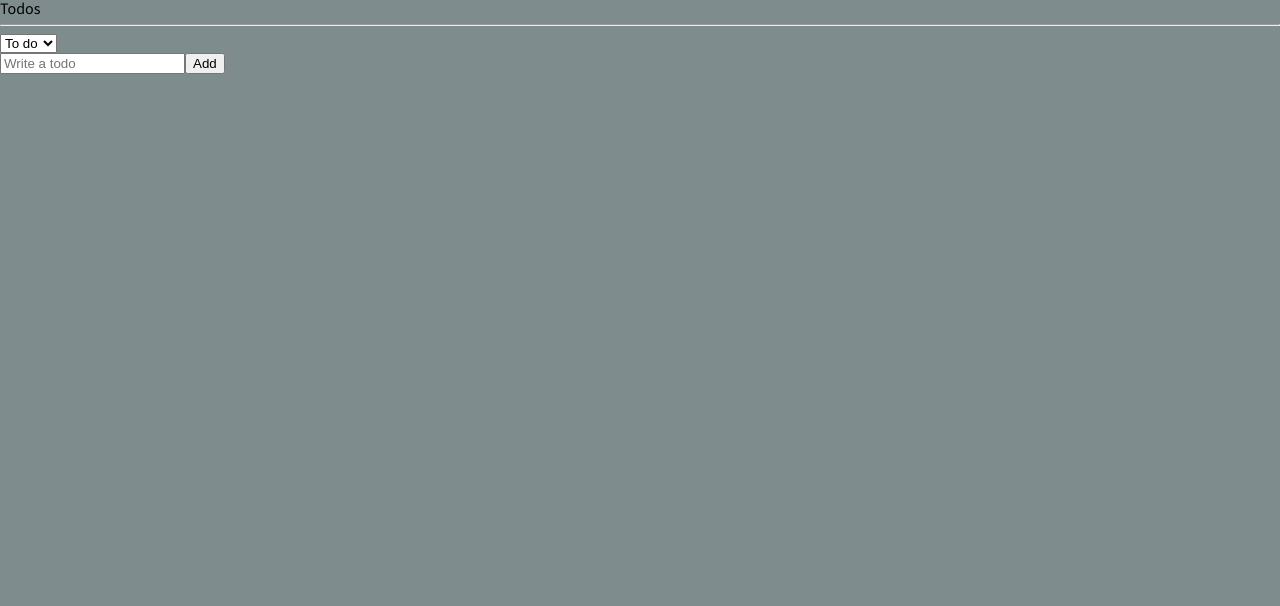
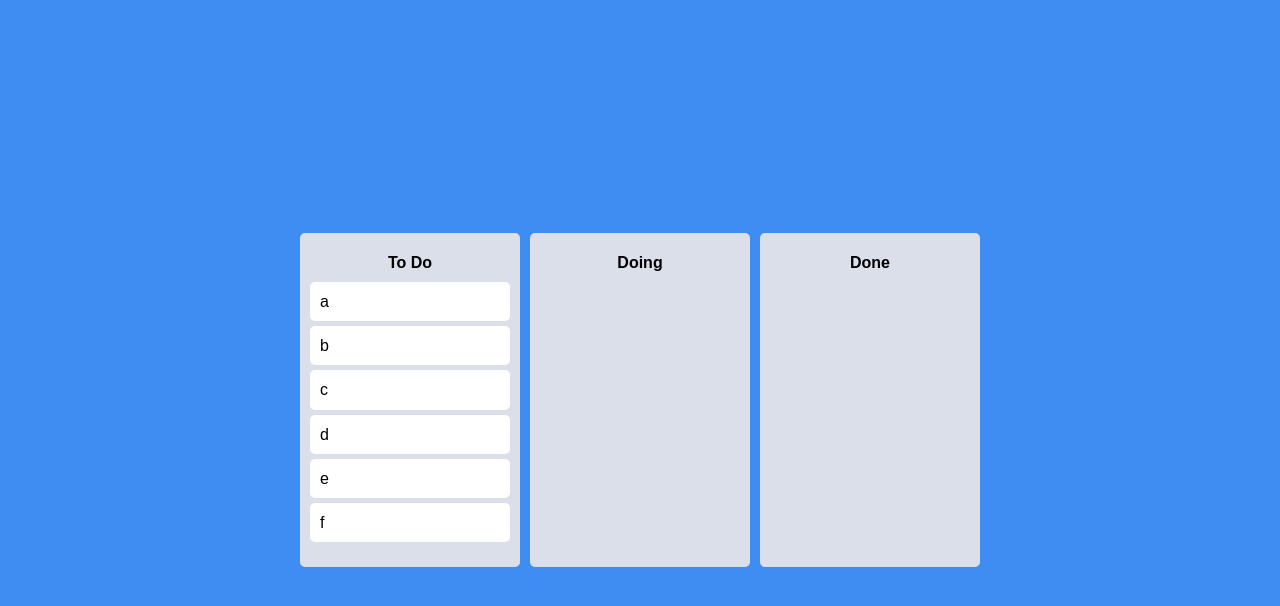
Before and after one commit to tiyang0110/react-todo-ex, a React (Create React App) app: page / in a window 1280 px wide. Shown: the top 606 px of the page. Built offline with nearby package versions, Linux system fonts and the light colour scheme.

Commit message:
Trello 6.10 할차례

```diff
--- a/package.json
+++ b/package.json
@@ -14,6 +14,7 @@
     "install": "^0.13.0",
     "react": "^18.2.0",
     "react-apexcharts": "^1.4.0",
+    "react-beautiful-dnd": "^13.1.0",
     "react-dom": "^18.2.0",
     "react-helmet": "^6.1.0",
     "react-hook-form": "^7.33.1",
@@ -52,6 +53,7 @@
     ]
   },
   "devDependencies": {
+    "@types/react-beautiful-dnd": "^13.1.2",
     "@types/react-helmet": "^6.1.5",
     "@types/styled-components": "^5.1.25"
   }
--- a/src/App.tsx
+++ b/src/App.tsx
@@ -1,73 +1,56 @@
-import { createGlobalStyle } from "styled-components";
-import TodoList from "./component/TodoList";
+import { DragDropContext, DropResult } from "react-beautiful-dnd";
+import { useRecoilState } from "recoil";
+import styled from "styled-components";
+import { todoState } from "./atmos";
+import Board from "./Components/Board";
 
-const GlobalStyle = createGlobalStyle`
-  @import url('https://fonts.googleapis.com/css2?family=Source+Sans+Pro:wght@300;400&display=swap');
 
-  html, body, div, span, applet, object, iframe,
-  h1, h2, h3, h4, h5, h6, p, blockquote, pre,
-  a, abbr, acronym, address, big, cite, code,
-  del, dfn, em, img, ins, kbd, q, s, samp,
-  small, strike, strong, sub, sup, tt, var,
-  b, u, i, center,
-  dl, dt, dd, ol, ul, li,
-  fieldset, form, label, legend,
-  table, caption, tbody, tfoot, thead, tr, th, td,
-  article, aside, canvas, details, embed,
-  figure, figcaption, footer, header, hgroup,
-  menu, nav, output, ruby, section, summary,
-  time, mark, audio, video {
-    margin: 0;
-    padding: 0;
-    border: 0;
-    font-size: 100%;
-    font: inherit;
-    vertical-align: baseline;
-  }
-  /* HTML5 display-role reset for older browsers */
-  article, aside, details, figcaption, figure,
-  footer, header, hgroup, menu, nav, section {
-    display: block;
-  }
-  body {
-    line-height: 1;
-  }
-  ol, ul {
-    list-style: none;
-  }
-  blockquote, q {
-    quotes: none;
-  }
-  blockquote:before, blockquote:after,
-  q:before, q:after {
-    content: '';
-    content: none;
-  }
-  table {
-    border-collapse: collapse;
-    border-spacing: 0;
-  }
-  *{
-    box-sizing: border-box;
-  }
-  body{
-    font-family: 'Source Sans Pro', sans-serif;
-    background-color: ${(props) => props.theme.bgColor};
-    color: ${(props) => props.theme.textColor}
-  }
-  a{
-    text-decoration: none;
-    color: inherit;
-  }
-`
+const Wrapper = styled.div`
+  display: flex;
+  max-width: 680px;
+  width: 100%;
+  margin: 0 auto;
+  justify-content: center;
+  align-items: center;
+  height: 100vh;
 
-function App() {
+`;
 
+const Boards = styled.div`
+  display: grid;
+  grid-template-columns: repeat(3, 1fr);
+  width: 100%;
+  gap: 10px;
+`;
+
+
+function App(){
+  const [todos, setTodos] = useRecoilState(todoState);
+
+  const onDragEnd = (info:DropResult) => {
+    const { destination, draggableId, source } = info;
+    if(destination?.droppableId === source.droppableId){
+      // 같은 보드에서 움직임
+      setTodos((allBoard) => {
+        const boardCopy = [...allBoard[source.droppableId]];
+        boardCopy.splice(source.index, 1);
+        boardCopy.splice(destination?.index, 0, draggableId);
+        return {
+          ...allBoard,
+          [source.droppableId]: boardCopy
+        };
+      })
+    }
+
+  };
   return (
-    <>
-      <GlobalStyle />
-      <TodoList />
-    </>
+    <DragDropContext onDragEnd={onDragEnd}>
+      <Wrapper>
+        <Boards>
+          {Object.keys(todos).map((boardId) => <Board boardId={boardId} key={boardId} todos={todos[boardId]} />)}
+        </Boards>
+      </Wrapper>
+    </DragDropContext>
   );
 }
 
--- /dev/null
+++ b/src/Components/Board.tsx
@@ -0,0 +1,42 @@
+import { Droppable } from "react-beautiful-dnd";
+import styled from "styled-components";
+import DragabbleCard from "../Components/DragabbleCard";
+
+
+const Wrapper = styled.div`
+  padding: 20px 10px;
+  background-color: ${(props) => props.theme.boardColor};
+  border-radius: 5px;
+  min-height: 200px;
+  display: flex;
+  flex-direction: column;
+  align-items: center;
+`;
+
+const BoardName = styled.h1`
+  font-weight: 700;
+  margin-bottom: 10px;
+`;
+
+interface IBoardProps {
+  todos: string[];
+  boardId: string;
+}
+
+function Board({todos, boardId}:IBoardProps){
+  return(
+    <Droppable droppableId={boardId}>
+      {(provided) => (
+        <Wrapper ref={provided.innerRef} {...provided.droppableProps}>
+          <BoardName>{boardId}</BoardName>
+          {todos.map((todo, index) => (
+            <DragabbleCard key={todo} todo={todo} index={index} />
+          ))}
+          {provided.placeholder}
+        </Wrapper>
+      )}
+    </Droppable>
+  )
+}
+
+export default Board;
--- /dev/null
+++ b/src/Components/DragabbleCard.tsx
@@ -0,0 +1,31 @@
+import { Draggable } from "react-beautiful-dnd";
+import styled from "styled-components";
+import React from "react";
+
+const Card = styled.div`
+  background-color: ${(props) => props.theme.cardColor};
+  padding: 10px 10px;
+  border-radius: 5px;
+  margin-bottom: 5px;
+  width: 100%;
+  box-sizing: border-box;
+`;
+
+interface IDragabbleCardProps{
+  todo: string;
+  index: number;
+}
+
+function DragabbleCard({todo, index}:IDragabbleCardProps){
+  return (
+    <Draggable key={todo} draggableId={todo} index={index}>
+      {(e) => (
+        <Card ref={e.innerRef} {...e.dragHandleProps} {...e.draggableProps}>
+          {todo}
+        </Card>
+      )}
+    </Draggable>
+  )
+}
+
+export default React.memo(DragabbleCard);
--- a/src/atmos.tsx
+++ b/src/atmos.tsx
@@ -1,45 +1,14 @@
 import { atom, selector } from "recoil";
-export enum Categories {
-  "TODO" = "TODO",
-  "DOING" = "DOING",
-  "DONE" = "DONE",
+
+interface ITodoState {
+  [key: string]: string[];
 }
 
-export interface ITodo {
-  text: string;
-  id: number;
-  category: Categories;
-}
-
-export const categoryState = atom<Categories>({
-  key: "category",
-  default: Categories.TODO,
+export const todoState = atom<ITodoState>({
+  key: "todo",
+  default: {
+    "To Do": ["a", "b", "c", "d", "e", "f"],
+    Doing: [],
+    Done: [],
+  },
 })
-
-export const todoState = atom<ITodo[]>({
-  key: "todo",
-  default: [],
-  effects: [({setSelf, onSet}) => {
-    const key = "todoList";
-    const savedValue = localStorage.getItem('todoList');
-    if (savedValue != null) {
-      setSelf(JSON.parse(savedValue));
-    }
-
-    onSet((newValue, _, isReset) => {
-      isReset
-        ? localStorage.removeItem(key)
-        : localStorage.setItem(key, JSON.stringify(newValue));
-    });
-  }]
-})
-
-export const todoSelector = selector({
-  key: "todoSelector",
-  get: ({get}) => {
-    const todos = get(todoState);
-    const category = get(categoryState);
-
-    return todos.filter(todo => todo.category === category);
-  }
-})
--- a/src/component/CreateTodo.tsx
+++ /dev/null
@@ -1,28 +0,0 @@
-import { useForm } from "react-hook-form";
-import { useRecoilValue, useSetRecoilState } from "recoil";
-import { categoryState, todoState } from "../atmos";
-
-interface IForm {
-  todo: string;
-}
-
-function CreateTodo(){
-  const setTodos = useSetRecoilState(todoState);
-  const category = useRecoilValue(categoryState);
-  const { register, handleSubmit, setValue } = useForm<IForm>();
-  const onSubmit = ({todo}:IForm) => {
-    setTodos((oldTodos) => [{text: todo, id:Date.now(), category}, ...oldTodos]);
-    setValue("todo", "");
-  };
-
-  return (
-    <form onSubmit={handleSubmit(onSubmit)}>
-      <input {...register("todo",{
-        required: "Write Todo!",
-      })} placeholder="Write a todo" />
-      <button>Add</button>
-    </form>
-  )
-}
-
-export default CreateTodo;
--- a/src/component/Todo.tsx
+++ /dev/null
@@ -1,37 +0,0 @@
-import { useSetRecoilState } from "recoil";
-import { Categories, ITodo, todoState } from "../atmos";
-
-function Todo({text, category, id}:ITodo){
-  const setTodo = useSetRecoilState(todoState);
-
-  const onClick = (event: React.MouseEvent<HTMLButtonElement>) => {
-    const { currentTarget: {name}} = event;
-
-    setTodo((oldTodos) => {
-      const targetIndex = oldTodos.findIndex(todo => todo.id === id);
-      const newTodo = { text, id, category: name as any };
-
-      return [...oldTodos.slice(0, targetIndex), newTodo, ...oldTodos.slice(targetIndex + 1)];
-    })
-  }
-
-  const todoDelete = (event: React.MouseEvent<HTMLButtonElement>) => {
-    setTodo((oldTodos) => {
-      const targetIndex = oldTodos.findIndex(todo => todo.id === id);
-
-      return [...oldTodos.slice(0, targetIndex), ...oldTodos.slice(targetIndex + 1)];
-    })
-  }
-
-  return (
-    <li>
-      <span>{text}</span>
-      {category !== Categories.TODO && <button name={Categories.TODO} onClick={onClick}>To do</button>}
-      {category !== Categories.DOING && <button name={Categories.DOING} onClick={onClick}>Doing</button>}
-      {category !== Categories.DONE && <button name={Categories.DONE} onClick={onClick}>Done</button>}
-      <button onClick={todoDelete}>❌</button>
-    </li>
-  );
-}
-
-export default Todo;
--- a/src/component/TodoList.tsx
+++ /dev/null
@@ -1,32 +0,0 @@
-import { useRecoilState, useRecoilValue } from "recoil";
-import { Categories, categoryState, todoSelector } from "../atmos";
-import CreateTodo from "./CreateTodo";
-import Todo from "./Todo";
-
-function TodoList(){
-  const todos = useRecoilValue(todoSelector);
-  const [category, setCategory] = useRecoilState(categoryState);
-  const onInput = (event:React.FormEvent<HTMLSelectElement>) => {
-    setCategory(event.currentTarget.value as any);
-  }
-
-  return (
-    <div>
-      <h1>Todos</h1>
-      <hr/>
-      <form>
-        <select value={category} onInput={onInput}>
-          <option value={Categories.TODO}>To do</option>
-          <option value={Categories.DOING}>Doing</option>
-          <option value={Categories.DONE}>Done</option>
-        </select>
-      </form>
-      <CreateTodo />
-      {todos?.map((todo) => (
-        <Todo key={todo.id} {...todo} />
-      ))}
-    </div>
-  );
-}
-
-export default TodoList;
--- a/src/index.tsx
+++ b/src/index.tsx
@@ -1,17 +1,48 @@
 import ReactDOM from 'react-dom/client';
 import { RecoilRoot } from 'recoil';
-import { ThemeProvider } from 'styled-components';
+import { createGlobalStyle, ThemeProvider } from 'styled-components';
 import App from './App';
-import { darkTheme } from './theme';
+import { defaultTheme } from './theme';
+
+const GlobalStyle = createGlobalStyle`
+  html, body, div, span, applet, object, iframe,
+  h1, h2, h3, h4, h5, h6, p, blockquote, pre,
+  a, abbr, acronym, address, big, cite, code,
+  del, dfn, em, img, ins, kbd, q, s, samp,
+  small, strike, strong, sub, sup, tt, var,
+  b, u, i, center,
+  dl, dt, dd, ol, ul, li,
+  fieldset, form, label, legend,
+  table, caption, tbody, tfoot, thead, tr, th, td,
+  article, aside, canvas, details, embed,
+  figure, figcaption, footer, header, hgroup,
+  menu, nav, output, ruby, section, summary,
+  time, mark, audio, video {
+    margin: 0;
+    padding: 0;
+    border: 0;
+    font-size: 100%;
+    font: inherit;
+    vertical-align: baseline;
+  }
+
+  body{
+    font-weight: 300;
+    font-family: 'Source Sans Pro', sans-serif;
+    background-color: ${(props) => props.theme.bgColor};
+    color: black;
+    line-height: 1.2;
+  }
+`;
 
 const rootEl = document.getElementById("root");
 if (!rootEl) throw new Error('root is undefined');
 const root = ReactDOM.createRoot(rootEl);
 
-
 root.render(
   <RecoilRoot>
-    <ThemeProvider theme={darkTheme}>
+    <ThemeProvider theme={defaultTheme}>
+      <GlobalStyle />
       <App />
     </ThemeProvider>
   </RecoilRoot>
--- a/src/styled.d.ts
+++ b/src/styled.d.ts
@@ -2,8 +2,8 @@ import 'styled-components';
 
 declare module 'styled-components' {
   export interface DefaultTheme {
-    textColor: string;
     bgColor: string;
-    accentColor: string;
+    cardColor: string;
+    boardColor: string;
   }
 }
--- a/src/theme.ts
+++ b/src/theme.ts
@@ -1,13 +1,7 @@
 import { DefaultTheme } from "styled-components";
 
-export const darkTheme:DefaultTheme = {
-  bgColor: "#7f8c8d",
-  textColor: "black",
-  accentColor: "#2ecc71",
+export const defaultTheme:DefaultTheme = {
+  bgColor: "#3F8CF2",
+  boardColor: "#DADFE9",
+  cardColor: "white",
 }
-
-export const lightTheme:DefaultTheme = {
-  bgColor: "whitesmoke",
-  textColor: "black",
-  accentColor: "#2ecc71",
-}
```
Also changed, not shown: 1 other file (tests, documents, lock files or other folders).
